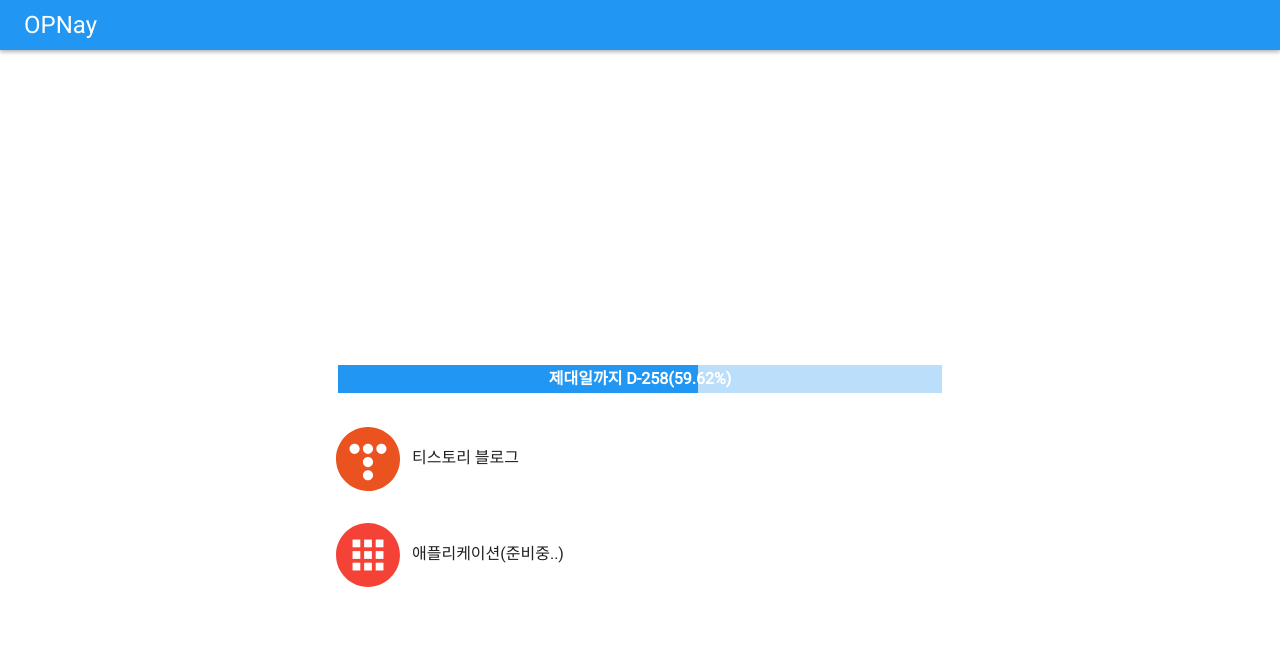
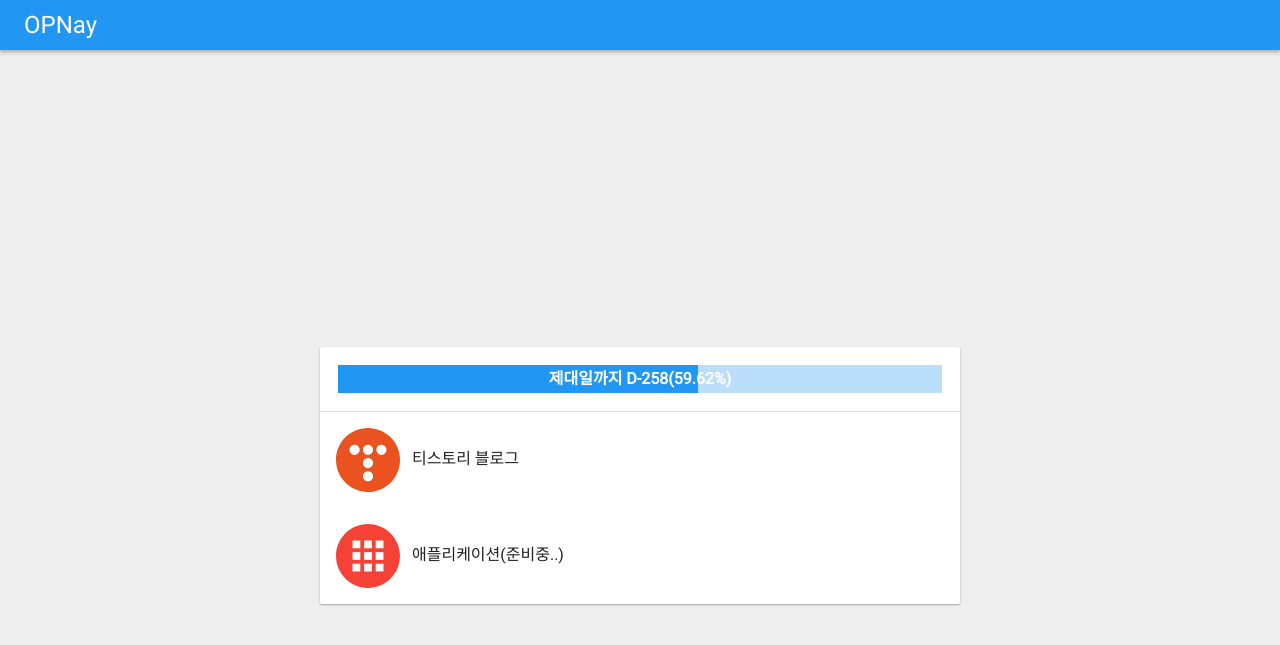
Before and after one commit to opnay/opnay.github.io, a Jekyll site: the page built from index.html, in a window 1280 px wide. Shown: the top 645 px of the page. Built offline with Jekyll 4.4.1, drawn with Linux system fonts in a browser that asks for light colours; some web fonts are replaced.

Commit message:
index: Use card style

```diff
--- a/index.html
+++ b/index.html
@@ -7,15 +7,19 @@ layout: default
 				<div class="progress-bar"></div>
 				<p class="progress-text"></p>
 		</div>
+		<hr>
 		<a class="link tistory" href="http://blog.opnay.com"><img class="icon" src="./image/tistory.svg" alt="Tistory" /> 티스토리 블로그</a>
 		<a class="link" href="#"><img class="icon" src="./image/application.svg" alt="Application" /> 애플리케이션(준비중..)</a>
 	</section>
 </section>
 <script type="text/javascript" src="js/dday.js"></script>
 <style>
-.wrapper {position:absolute; top:0; bottom:0; width:100%;}
+.wrapper {background:#EEE; position:absolute; top:0; bottom:0; width:100%;}
+.wrapper hr {margin:0;}
 .wrapper .link {color:#212121; text-decoration:none; padding:16px;}
 .wrapper .link:hover {background:#EEE;}
+
+.list {background:#FFF; border-radius:2px; box-shadow:0 1px 2px rgba(0,0,0,0.3);}
 
 .dday.progress {position:relative; margin:18px; width:calc(100% - 36px); height:28px;}
 .dday.progress .progress-bar {width:0%; height:100%; transition:width 500ms ease-out;}
```
